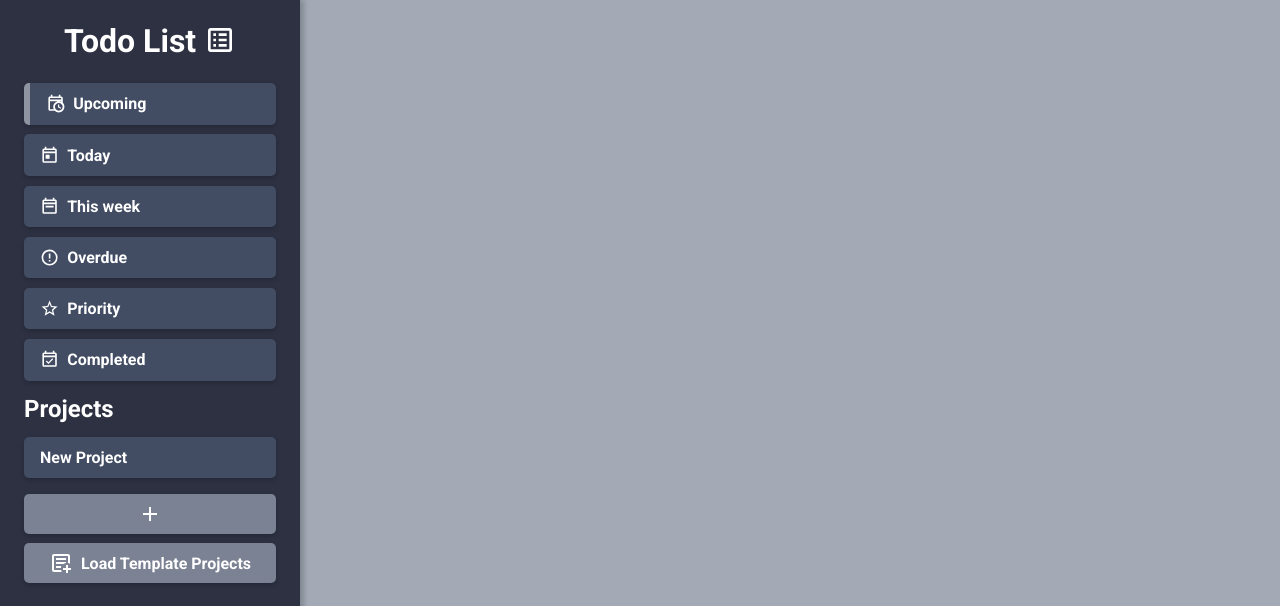
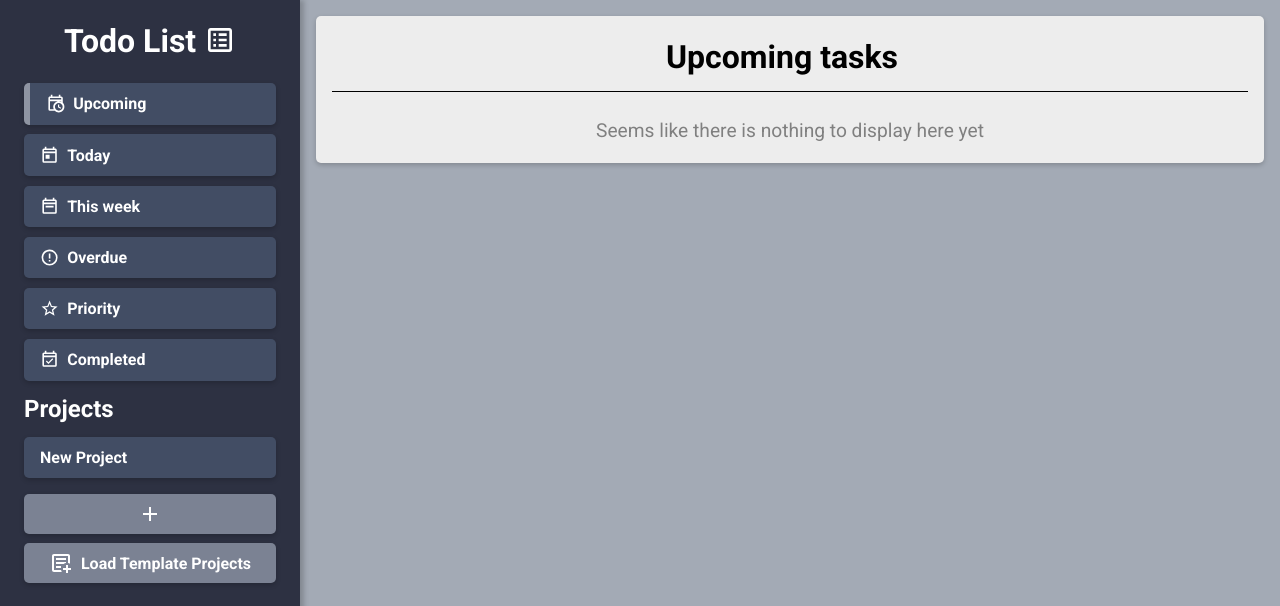
Before and after one commit to DrkNxt/odin-todo-list, a website built with webpack: page src/template.html in a window 1280 px wide. Shown: the top 606 px of the page. Built offline with nearby package versions, Linux system fonts and the light colour scheme.

Commit message:
- Change layout in filter tabs to grid - add message when "Upcoming" tab is empty

```diff
--- a/src/dom/tabs-manager.js
+++ b/src/dom/tabs-manager.js
@@ -1,6 +1,7 @@
 import * as filterTodoItems from "../filter-todo-items.js";
 import * as elementCreator from "./element-creator.js";
 import * as todoItemCreator from "./todo-item-creator.js";
+import { TodoList } from "../classes/todo-list.js";
 
 const mainContainer = document.querySelector("#main");
 
@@ -8,8 +9,12 @@ function displayUpcomingTodoItems() {
     mainContainer.innerHTML = "";
 
     const todoLists = filterTodoItems.getUpcoming();
-    for (let todoList of todoLists) {
-        displayTodoItemsBy(todoList, false);
+    if (todoLists.length < 1) {
+        displayTodoItemsBy(new TodoList("Upcoming tasks", ""), false);
+    }else {
+        for (let todoList of todoLists) {
+            displayTodoItemsBy(todoList, false);
+        }
     }
 }
 
--- a/src/styles.css
+++ b/src/styles.css
@@ -283,13 +283,6 @@ div#main {
     padding-bottom: 0.5rem;
 }
 
-.empty-todo-items-container {
-    text-align: center;
-    font-size: 1.2rem;
-    color: gray;
-    margin-top: 1rem;
-}
-
 .filter-todo-list-title {
     font-size: 2rem;
     text-align: center;
@@ -311,10 +304,28 @@ div#main {
 }
 
 
-.project-todo-items, .filter-todo-items {
+.project-todo-items {
     display: flex;
     flex-direction: column;
     gap: 0.5rem;
+}
+
+.filter-todo-items {
+    display: grid;
+    grid-template-columns: repeat(auto-fill, minmax(300px, 1fr));
+    gap: 1rem;
+}
+
+.filter-todo-items > .todo-item {
+    margin: 0;
+}
+
+.empty-todo-items-container {
+    grid-column: 1 / -1;
+    text-align: center;
+    font-size: 1.2rem;
+    color: gray;
+    margin-top: 1rem;
 }
 
 .todo-item {
```
